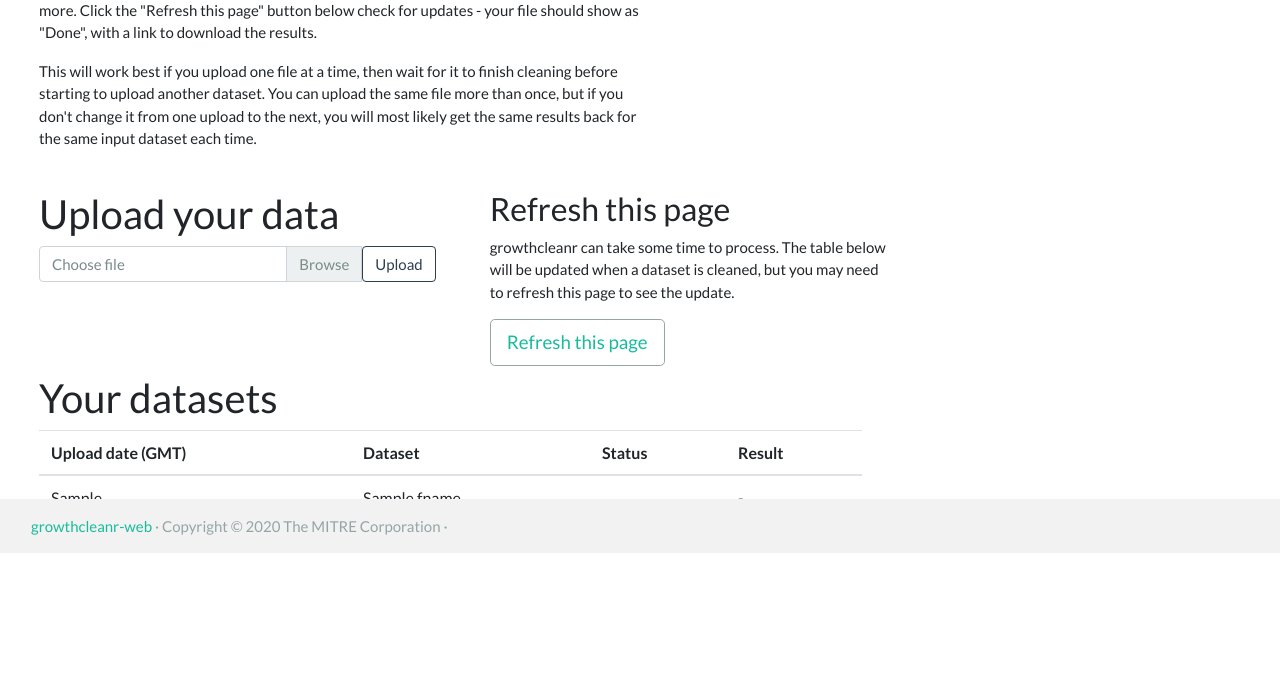
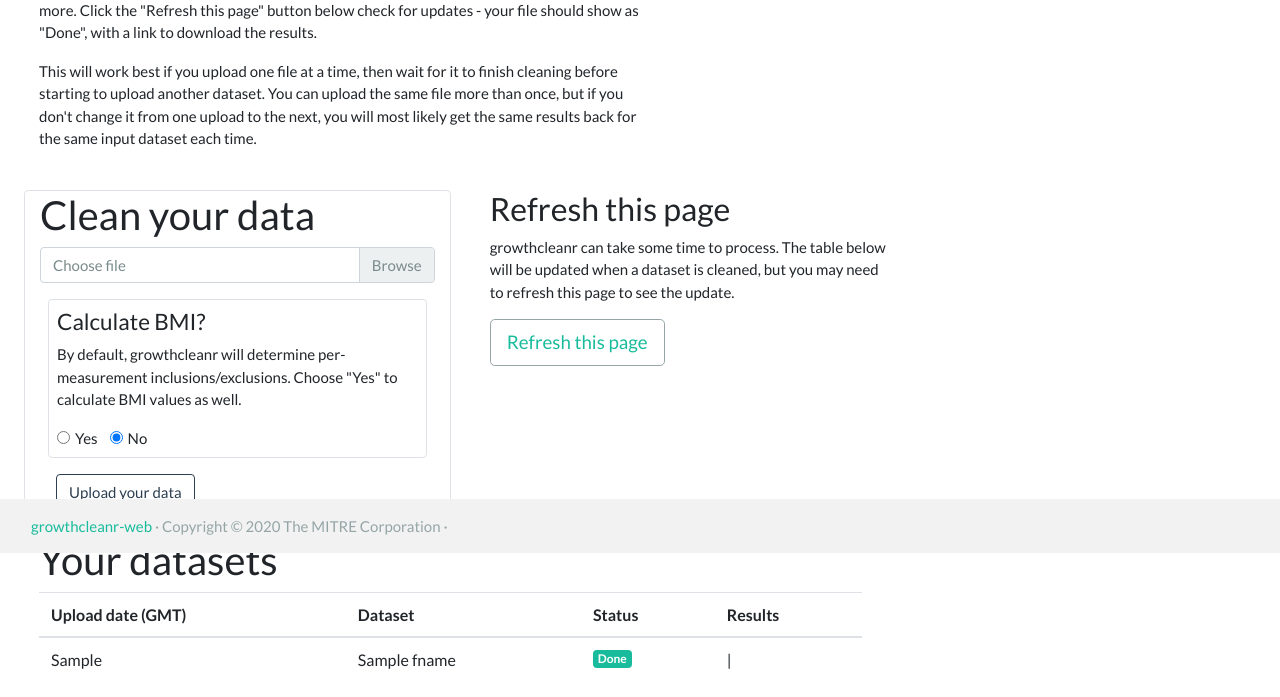
Before and after one commit to mitre/growthcleanr-web, a Flask app: template templates/index.j2 in a window 1280 px wide. Shown: the part 247-944 px from the top of the page. Before the commit the page ends 800 px from the top, so only its background shows below. Run offline with Flask 2, Linux system fonts and the light colour scheme; the template is opened without the code that fills it: most values are stand-ins (such as "Sample title", 1, 10 or a date in 2020); parts of the project's set-up code (start-up, migrations or seed data) failed here and were passed over; some libraries are stand-ins or nearby versions.

Commit message:
Basic queueing working, options in UI, result links work, no bmi options yet, refs #2

```diff
--- a/app.py
+++ b/app.py
@@ -32,6 +32,7 @@
 app = Flask(__name__)
 app.secret_key = SECRET_KEY
 app.config["DATASET_DIR"] = DATASET_DIR
+app.config["DEBUG"] = os.environ.get("FLASK_DEBUG", False)
 
 jobs = {}
 
@@ -49,25 +50,39 @@
 def read_state():
     """Examine the working directories for available datasets, process status,
     and results. Clean up as needed."""
-    # FIXME: Refactor to read state of jobs object from queue
     datasets = {}
-    # Build a dataset list from DATASET_DIR
-    for dataset in [ds for ds in os.listdir(DATASET_DIR) if ds.startswith("20")]:
-        dt = datetime.datetime.strptime(dataset[:16], DT_FORMAT)
-        fname = dataset[17:]
-        datasets[dataset] = {
-            "dated_fname": dataset,
+    for job in jobs.keys():
+        dt = datetime.datetime.strptime(job[:16], DT_FORMAT)
+        fname = job[17:]
+        status = jobs[job].get()
+        datasets[job] = {
+            "dated_fname": job,
             "fname": fname,
             "dt": dt.strftime("%Y-%m-%d %H:%M:%S"),
+            "status": status
         }
-
-    # Build result file list, format = "cleaned-datetime-origname.csv"
-    for result in os.listdir(RESULT_DIR):
-        dataset_fname = result[8:]
-        dataset = datasets[dataset_fname]
-        dataset["cleaned_fname"] = result
-        # Handle completed files
-        dataset["status"] = "Done"
+        if type(status) == type([]):
+            # This was a pipeline w/bmi
+            if status[0] is None:
+                # cleaning is not yet done
+                datasets[job]["cleaned_fname"] = ""
+            else:
+                # cleaning is done
+                # "dt-", 1 to remove the slash
+                # TODO: does pathlib make this simpler?
+                cleaned_fname = str(status[0])[len(RESULT_DIR) + 1:]
+                datasets[job]["cleaned_fname"] = cleaned_fname
+            if status[2] is None:
+                # bmi is not yet done
+                datasets[job]["bmi_fname"] = ""
+            else:
+                # bmi is done
+                bmi_fname = str(status[2])[len(RESULT_DIR) + 1:]
+                datasets[job]["bmi_fname"] = bmi_fname
+        else:
+            # Not a pipeline, just cleaning
+            cleaned_fname = str(status)[len(RESULT_DIR) + 1:]
+            datasets[job]["cleaned_fname"] = cleaned_fname
 
     # Return files w/status, associated results ordered by date/time
     return datasets
@@ -97,13 +112,17 @@
             file.save(Path(app.config["DATASET_DIR"]) / dated_fname)
             flash("Dataset uploaded successfully.")
 
-            # Start a queue pipeline
-            pipeline = (r_cleangrowth.s(dated_fname)
-                .then(r_longwide)
-                .then(r_ext_bmiz)
-            )
+            if request.form.get('calculate-bmi', 'no') == 'yes':
+                # Start a queue pipeline
+                # TODO: Handle options from form
+                pipeline = (r_cleangrowth.s(dated_fname)
+                            .then(r_longwide)  # options here
+                            .then(r_ext_bmiz))
+            else:
+                # Does not require a pipeline, but use one for consistency
+                # of result
+                pipeline = r_cleangrowth.s(dated_fname)
             jobs[dated_fname] = huey_queue.enqueue(pipeline)
-            # TODO: options? bmi?
         else:
             flash("Dataset name should end in '.csv'")
     return redirect(url_for("index"))
@@ -124,5 +143,4 @@
     cmd = ["huey_consumer", "tasks.huey_queue", "-w", "2"]
     # TODO: clean up properly on exit
     proc = subprocess.Popen(cmd)
-    # TODO: properly configurable debug
-    app.run(debug=False, host="0.0.0.0")
+    app.run(debug=app.config["DEBUG"], host="0.0.0.0")
--- a/tasks.py
+++ b/tasks.py
@@ -12,7 +12,7 @@
 @huey_queue.task()
 def r_cleangrowth(fname, options={}):
     dataset_fname = Path(DATASET_DIR) / fname
-    result_fname = Path(RESULT_DIR) / f"{str(fname)[:-4]}-cleaned.csv"
+    result_fname = str(Path(RESULT_DIR) / f"{str(fname)[:-4]}-cleaned.csv")
     robjects.r(f"""
        library(data.table)
        library(growthcleanr)
@@ -28,6 +28,7 @@
 def r_longwide(fname, options={}):
     # Note: will already have "RESULT_DIR/" prepended
     result_fname = f"{str(fname)[:-4]}-wide.csv"
+    # TODO: pass in exclusion options correctly
     robjects.r(f"""
         library(data.table)
         library(growthcleanr)
--- a/templates/base.j2
+++ b/templates/base.j2
@@ -17,7 +17,7 @@
                 background-color: #f2f2f2;
             }
         </style>
-        {% block styles_extra %}
+        {% block style_extra %}
         {% endblock %}
     </head>
     <body class="d-flex flex-column">
--- a/templates/index.j2
+++ b/templates/index.j2
@@ -44,15 +44,85 @@
 </div>
 
 <div class="row">
-    <div class="col-4 mt-4 ml-4">
-        <h2>Upload your data</h2>
+    <div class="col-4 mt-4 ml-4 border rounded">
+        <h2>Clean your data</h2>
         <form action="{{ url_for('upload') }}" method="POST" enctype="multipart/form-data">
             <div class="input-group mb-3">
                 <div class="custom-file">
                     <input type="file" class="custom-file-input" id="inputGroupFile" name="file">
                     <label class="custom-file-label" for="inputGroupFile" aria-describedby="inputGroupFileAddon">Choose file</label>
                 </div>
-                <button type="submit" class="btn btn-outline-primary">Upload</button>
+            </div>
+
+            <div class="m-2 p-2 border rounded">
+                <h4>Calculate BMI?</h4>
+                <p>
+                By default, growthcleanr will determine per-measurement inclusions/exclusions.
+                Choose "Yes" to calculate BMI values as well.
+                </p>
+                <div class="input-group" id="calculate-bmi">
+                    <div class="form-check form-check-inline">
+                        <input class="form-check-input" type="radio" name="calculate-bmi" id="calculate-bmi-yes" value="yes">
+                        <label class="form-check-label" for="calculate-bmi-yes">
+                            Yes
+                        </label>
+                    </div>
+                    <div class="form-check form-check-inline">
+                        <input class="form-check-input" type="radio" name="calculate-bmi" id="calculate-bmi-no" value="no" checked="checked">
+                        <label class="form-check-label" for="calculate-bmi-no">
+                            No
+                        </label>
+                    </div>
+                </div>
+
+                <div id="bmi-options" class="input-group m-2 p-2">
+                    <h5>Choose measurements for BMI calculation</h5>
+                    <div class="form-check">
+                        <input class="form-check-input" type="radio" name="bmi-radio" id="bmi-include" value="include" checked>
+                        <label class="form-check-label" for="bmi-include">
+                            Calculate only for measurements marked for inclusion
+                        </label>
+                    </div>
+                    <div class="form-check">
+                        <input class="form-check-input" type="radio" name="bmi-radio" id="bmi-all" value="all">
+                        <label class="form-check-label" for="bmi-all">
+                            Calculate for all measurements
+                        </label>
+                    </div>
+                    <div class="form-check">
+                        <input class="form-check-input" type="radio" name="bmi-radio" id="bmi-choose" value="choose">
+                        <label class="form-check-label" for="bmi-choose">
+                            Select which measurements to include in BMI calculation
+                        </label>
+
+                        <div id="exclusion-options" class="form-check m-2 p-2 border rounded">
+                            <div class="form-check">
+                                <input class="form-check-input" type="checkbox" id="check-include" value="Include" checked>
+                                <label class="form-check-label" for="check-include">Include</label>
+                            </div>
+
+                            <div class="form-check">
+                                <input class="form-check-input" type="checkbox" id="check-exclude-duplicate" value="Exclude-Duplicate">
+                                <label class="form-check-label" for="check-exclude-duplicate">Exclude-Duplicate</label>
+                            </div>
+
+                            <div class="form-check">
+                                <input class="form-check-input" type="checkbox" id="check-exclude-carried-forward" value="Exclude-Carried-Forward">
+                                <label class="form-check-label" for="check-exclude-carried-forward">Exclude-Carried-Forward</label>
+                            </div>
+
+                            <div class="form-check">
+                                <input class="form-check-input" type="checkbox" id="check-exclude-sd-cutoff" value="Exclude-SD-Cutoff">
+                                <label class="form-check-label" for="check-exclude-sd-cutoff">Exclude-SD-Cutoff</label>
+                            </div>
+
+                        </div>
+                    </div>
+                </div>
+            </div>
+
+            <div class="input-group m-3">
+                <button type="submit" class="btn btn-outline-primary">Upload your data</button>
             </div>
         </form>
     </div>
@@ -79,7 +149,7 @@
                     <th class="w-30 text-left" scope="col">Upload date (GMT)</th>
                     <th class="w-30 text-left" scope="col">Dataset</th>
                     <th class="w-10 text-left" scope="col">Status</th>
-                    <th class="w-30 text-left" scope="col">Result</th>
+                    <th class="w-30 text-left" scope="col">Results</th>
                 </tr>
             </thead>
             <tbody>
@@ -88,19 +158,21 @@
                     <td>{{ d.dt }}</td>
                     <td class="text-nowrap">{{ d.fname }}</td>
                     <td>
-                        {% if d.status == 'Pending' %}
+                        {% if d.cleaned_fname == '' or
+                              d.bmi_fname == '' %}
                             <span class="badge badge-primary"><em>Pending</em></span>
-                        {% elif d.status == 'Done' %}
+                        {% else %}
                             <span class="badge badge-success">Done</span>
                         {% endif %}
                     </td>
                     <td class="text-nowrap">
-                        {% if d.status == 'Done' %}
-                        <a href="{{ url_for('cleaned_file', cleaned_fname=d.cleaned_fname) }}">{{ d.fname }}</a>
-                        {% elif d.status == 'Pending' %}
-                        <em>Pending</em>
-                        {% else %}
-                        -
+                        {% if d.cleaned_fname != '' %}
+                        <a href="{{ url_for('cleaned_file', cleaned_fname=d.cleaned_fname) }}">{{ d.cleaned_fname[17:] }}</a>
+                        {% endif %}
+
+                        {% if d.bmi_fname and d.bmi_fname != '' %}
+                        |
+                        <a href="{{ url_for('cleaned_file', cleaned_fname=d.bmi_fname) }}">{{ d.bmi_fname[17:] }}</a>
                         {% endif %}
                     </td>
                 </tr>
@@ -115,10 +187,40 @@
 
 {% block script_extra %}
 <script>
-    $('#inputGroupFile').on('change',function(){
+$(document).ready(function(){
+    $('#inputGroupFile').on('change', function() {
         var fname = $(this).val();
         fname = fname.replace("C:\\fakepath\\", "");
         $(this).next('.custom-file-label').html(fname);
+    });
+
+    $('input[type=radio][name=calculate-bmi]').change(function () {
+        if (this.value == 'yes') {
+            $('#bmi-options').show('fast');
+        } else {
+            $('#bmi-options').hide('fast');
+        }
+    });
+
+    $('input[type=radio][name=bmi-radio]').change(function () {
+        if (this.value == 'choose') {
+            $('#exclusion-options').show();
+        } else {
+            $('#exclusion-options').hide();
+        }
     })
+});
 </script>
 {% endblock %}
+
+{% block style_extra %}
+<style>
+#inputGroupFile .label {
+    color: #333333;
+}
+
+#bmi-options, #exclusion-options {
+    display: none;
+}
+</style>
+{% endblock %}
```
